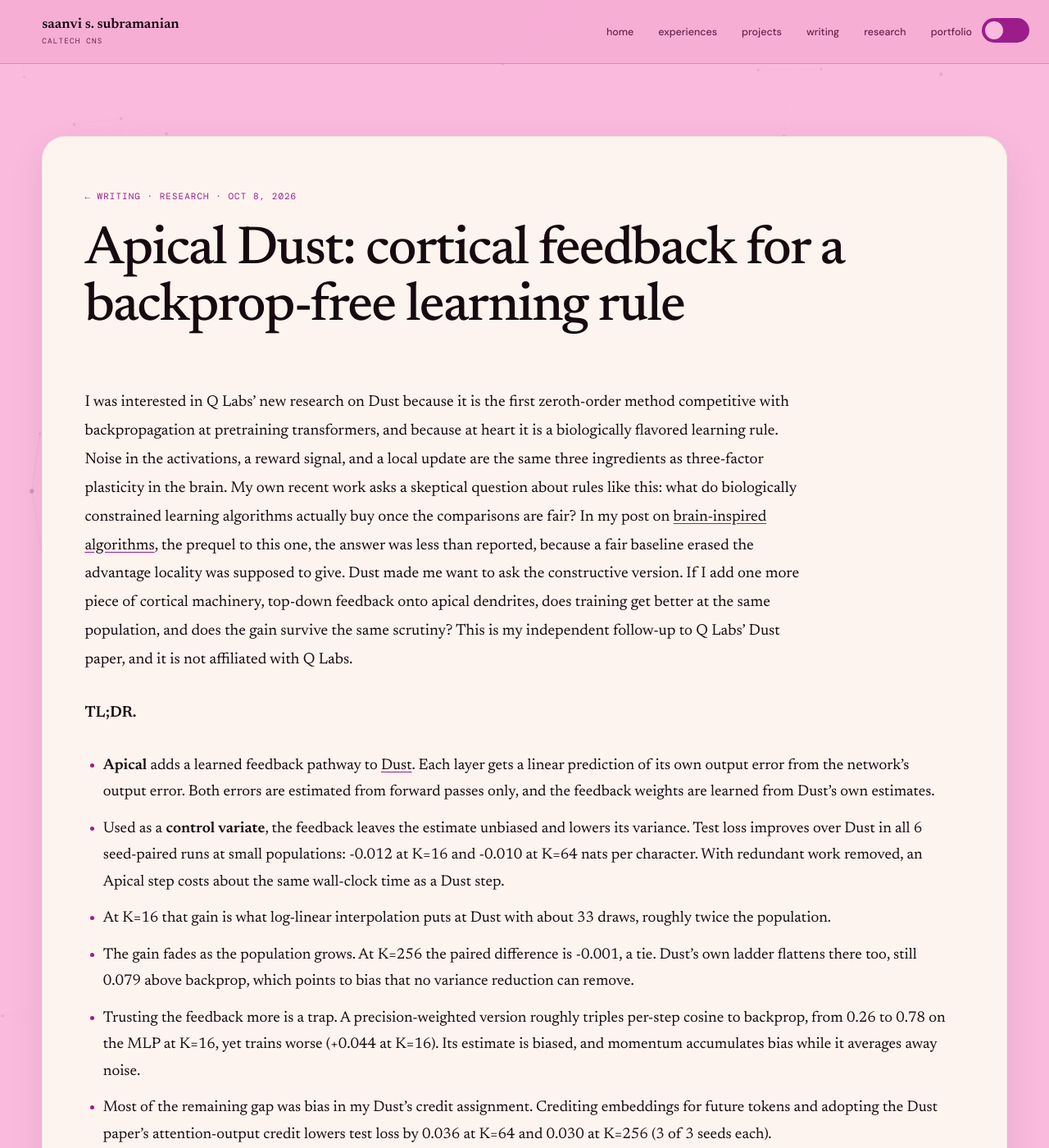
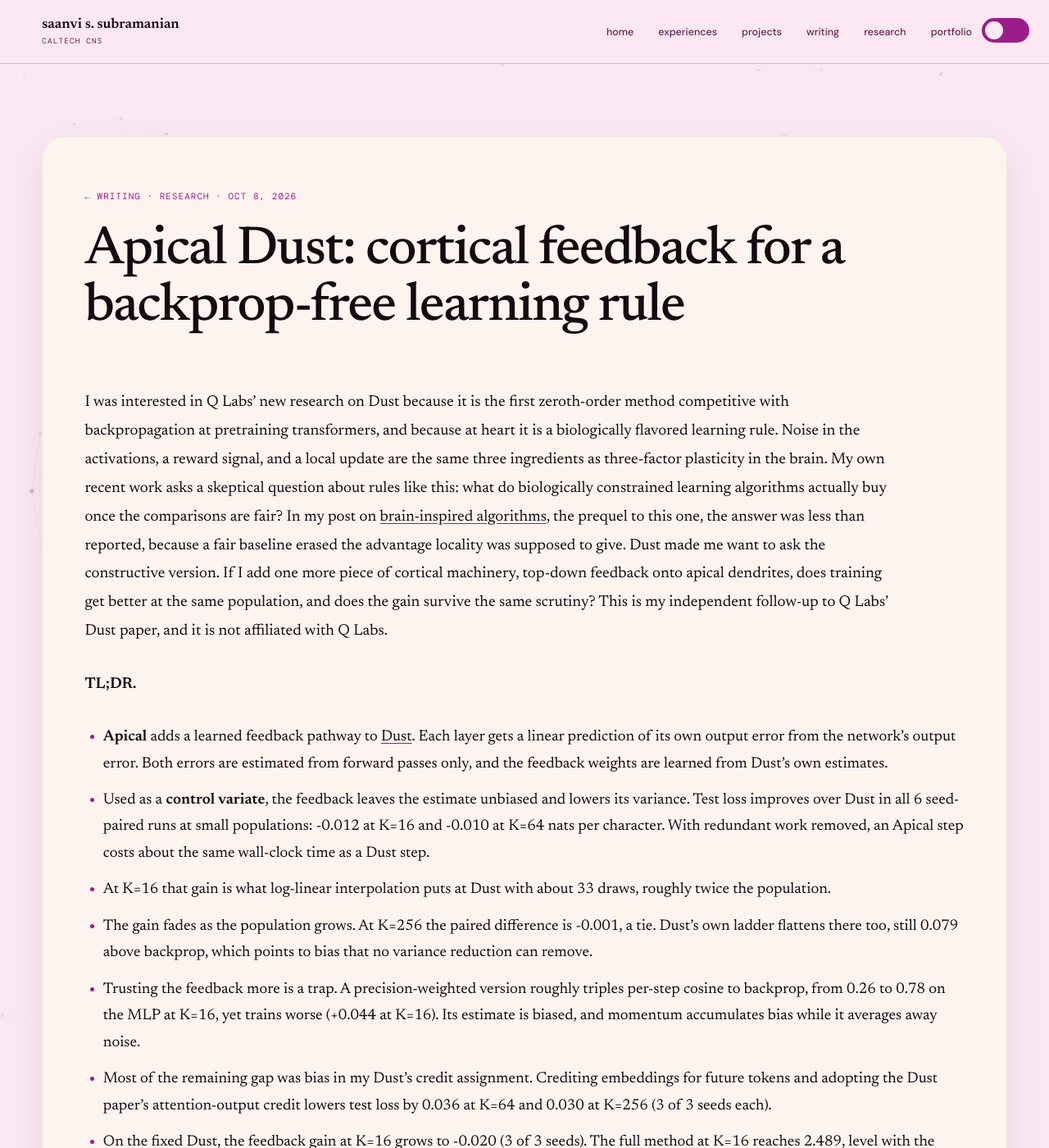
Before and after one commit to saanviiyer/saanviiyer.github.io, a Jekyll site: the page built from _posts/2026-10-08-apical-dust.md, in a window 1280 px wide and 1400 px high. Shown: the whole window at 82% size. Built offline with Jekyll 4.4.1, drawn with Linux system fonts in a browser that asks for light colours; some web fonts are replaced.

Commit message:
Lighten the rose background site-wide (keeping the neuron animation and toggle), widen the reading and project cards, and widen the home column

```diff
--- a/assets/css/style.css
+++ b/assets/css/style.css
@@ -1,6 +1,6 @@
 :root {
-  --paper: #f9bade;
-  --paper-deep: #f5aed5;
+  --paper: #fbe8f2;
+  --paper-deep: #f4d6e7;
   --ink: #17090f;
   --muted: #6a2350;
   --accent: #9c1c8c;
@@ -9,7 +9,7 @@
   --border: rgba(23, 9, 15, 0.18);
   --read-card: #fdf4ef;
   --read-card-edge: rgba(23, 9, 15, 0.06);
-  --nav-bg: rgba(247, 171, 212, 0.82);
+  --nav-bg: rgba(251, 232, 242, 0.82);
   --neuron-rgb: 124, 22, 92;
   --glitch-rgb: 156, 28, 140;
   --spot-dim: rgba(23, 9, 15, 0.16);
@@ -558,7 +558,7 @@ nav {
 
 /* Research post: wide article, readable left-aligned text column, full-width figures */
 .research-post {
-  max-width: 1360px;
+  max-width: 1600px;
   margin: 0 auto;
   background: var(--read-card);
   border: 1px solid var(--read-card-edge);
@@ -595,7 +595,7 @@ nav {
 .rp-body p:has(> img) + p { font-family: var(--mono); font-size: 0.78rem; line-height: 1.65; color: var(--muted); margin: 0 0 44px; max-width: 86ch; }
 /* Wide article layout: text keeps a readable measure, figures and code break out wider */
 .rp-body > p, .rp-body > ul, .rp-body > ol, .rp-body > blockquote,
-.rp-body > h2, .rp-body > h3 { max-width: 82ch; margin-right: auto; }
+.rp-body > h2, .rp-body > h3 { max-width: 92ch; margin-right: auto; }
 .rp-body > p:has(> img), .rp-body > figure, .rp-body > pre, .rp-body > table { max-width: none; }
 
 .post-back { margin-top: 56px; }
@@ -738,7 +738,7 @@ footer a:hover { text-decoration: underline; }
 .page-content-home { max-width: none; padding: 0; min-height: 0; }
 
 .home {
-  max-width: 640px;
+  max-width: 820px;
   margin: 0 auto;
   padding: 44px 28px 96px;
 }
@@ -1047,7 +1047,7 @@ footer a:hover { text-decoration: underline; }
 .pc-desc { font-size: 0.95rem; line-height: 1.55; }
 .pc-desc em { font-style: italic; color: var(--muted); }
 
-.bm { max-width: 880px; margin: 0 auto; background: var(--read-card); border: 1px solid var(--read-card-edge); border-radius: 24px; padding: clamp(28px,5vw,64px); box-shadow: 0 16px 46px rgba(23,9,15,0.08); }
+.bm { max-width: 1180px; margin: 0 auto; background: var(--read-card); border: 1px solid var(--read-card-edge); border-radius: 24px; padding: clamp(28px,5vw,64px); box-shadow: 0 16px 46px rgba(23,9,15,0.08); }
 .bm-eyebrow { font-family: var(--mono); font-size: 0.68rem; letter-spacing: 0.1em; text-transform: uppercase; color: var(--accent); margin-bottom: 18px; }
 .bm-eyebrow a { color: var(--accent); text-decoration: none; }
 .bm-title { font-family: var(--serif); font-size: clamp(2.1rem,4.4vw,3.1rem); font-weight: 500; line-height: 1.07; letter-spacing: -0.025em; margin: 0; }
@@ -1108,7 +1108,7 @@ figure.pp-fig figcaption { font-family: var(--mono); font-size: 0.72rem; line-he
 .pp-thread-sub { font-family: var(--mono); font-size: 0.72rem; line-height: 1.5; color: var(--muted); margin: -2px 0 10px; }
 
 /* BioMirage-style project detail: unified card, two-column header, sticky section nav */
-.pp-wrap { max-width: 980px; margin: 0 auto; background: var(--read-card); border: 1px solid var(--read-card-edge); border-radius: 24px; padding: clamp(26px,4vw,56px); box-shadow: 0 16px 46px rgba(23,9,15,0.08); }
+.pp-wrap { max-width: 1360px; margin: 0 auto; background: var(--read-card); border: 1px solid var(--read-card-edge); border-radius: 24px; padding: clamp(26px,4vw,56px); box-shadow: 0 16px 46px rgba(23,9,15,0.08); }
 .bm-head { display: block; }
 
 .bm-head-main .bm-title { margin-top: 0; }
```
